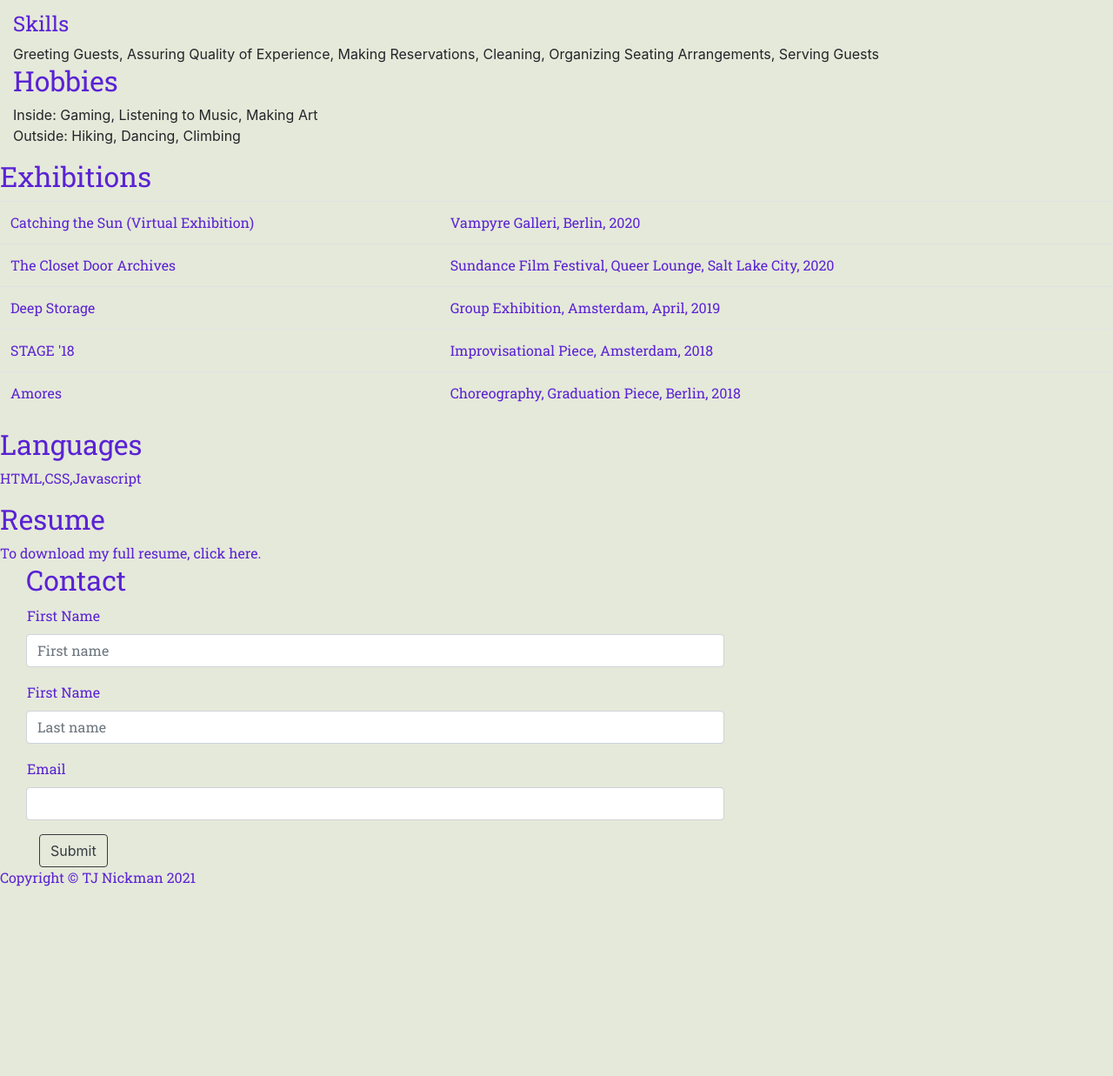
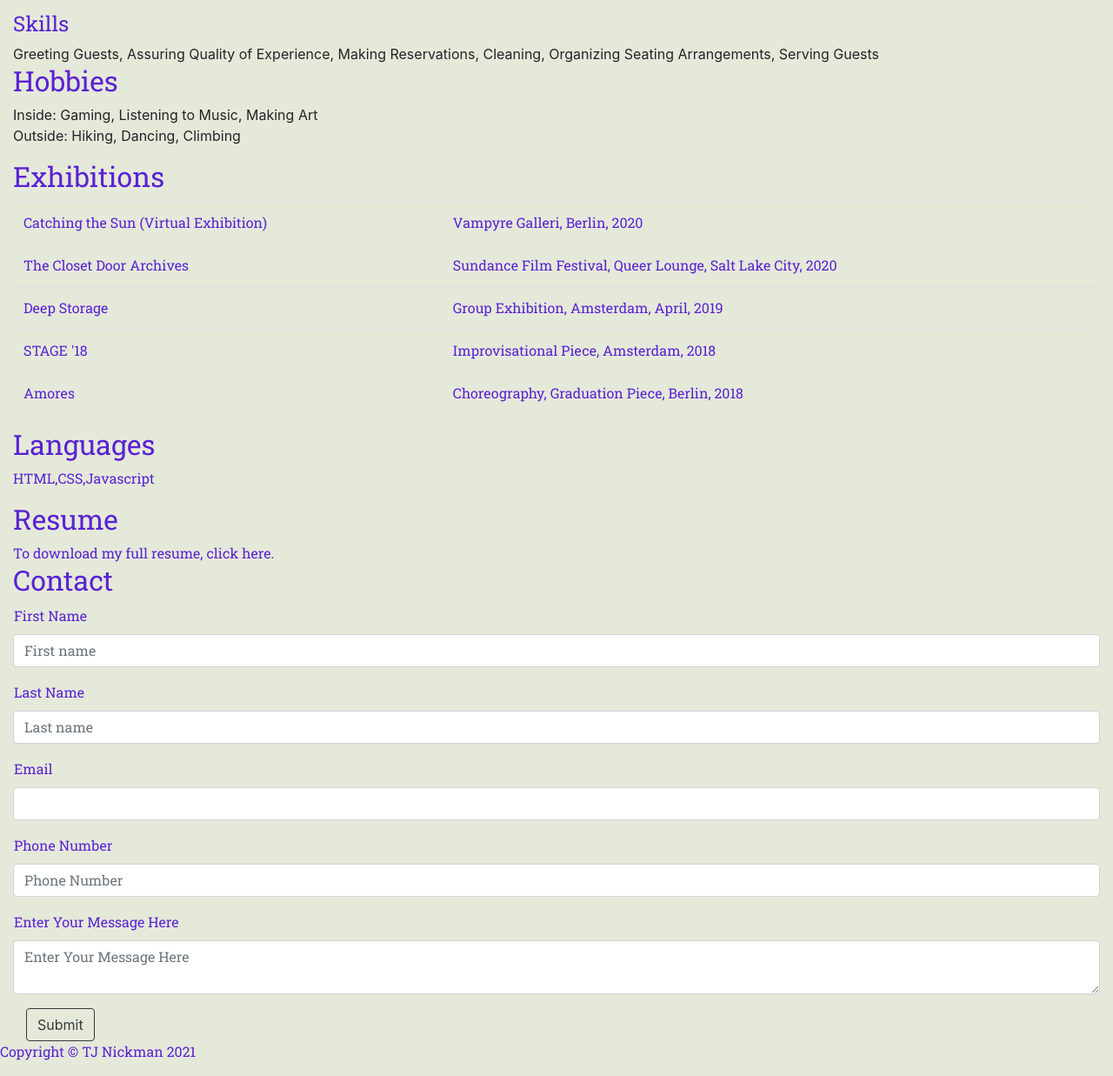
Before and after one commit to tuckernickman/tuckernickmansite-3.0, a PHP site: page /about.php in a window 1280 px wide. Shown: the part 305-1542 px from the top of the page at 87% size. Before the commit the page ends 1324 px from the top, so only its background shows below. Run offline with PHP 8.4, Linux system fonts and the light colour scheme; some libraries are stand-ins or nearby versions.

Commit message:
10.03.21.01

```diff
--- a/about.php
+++ b/about.php
@@ -65,7 +65,7 @@
         </p>
     </div>
 </section>
-
+        <div class="col">
             <table class="table">
             <h2 id="exhibitionsHeader">Exhibitions</h2>
             <tr>
@@ -92,40 +92,52 @@
 
         </div>
 
-        <div class="textParagraph">
+        <div class="col">
             <h2> Languages </h2>
             <p id="languages"></p>
         </div>
 
-        <div class="textParagraph">
+        <div class="col">
             <h2> Resume </h2>
             <a href="assets/pdf/Resume 2020.pdf" download> To download my full resume, click here.</a>
         </div>
 
         <div class="col">
-            <div id="alertBox" class="alert alert-danger alert-dismissable fade show d-none">
-                <button type="button" class="close" onclick="hideAlert();">&times;</button>
+            <div id="alertBox" class="required-input alert alert-danger alert-dismissable fade show d-none">
+                <button type="button" class="close" onclick="closeAlert();">&times;</button>
                 <strong>Stop!</strong> Please fill out all of the fields correctly.
             </div>
-            <div class="col">
+            <div>
                 <h2> Contact </h2>
             </div>
-            <form id="contactForm" class="col-lg-8" method="post" action="<?php echo htmlentities($_SERVER['PHP_SELF']);?>">
+
+            <form name="contactForm" method="post" action="<?php echo htmlentities($_SERVER['PHP_SELF']);?>" onsubmit="event.preventDefault(); validateForm();">
+
                 <div class="form-group">
                     <label for="fname">First Name</label>
-                    <input id="fname" type="text" name="fname" class="form-control" placeholder="First name" aria-describedby="First name">
+                    <input id="fname" type="text" name="fname" class="form-control"
+                    placeholder="First name" aria-describedby="First name">
                 </div>
                 <div class="form-group">
-                    <label for="lname">First Name</label>
-                    <input id="lname" type="text" name="lname" class="form-control" placeholder="Last name" aria-describedby="Last name">
+                    <label for="lname">Last Name</label>
+                    <input id="lname" type="text" name="lname" class="form-control"
+                    placeholder="Last name" aria-describedby="Last name">
                 </div>
-                <div>
-
-                </div>
-               <div class="form-group">
+                <div class="form-group">
                     <label for="inputEmail" class="form-label">Email</label>
                     <input id="inputEmail" type="email" name="email" class="form-control">
                </div>
+               <div class="form-group">
+                    <label for="phone">Phone Number</label>
+                    <input id="phone" type="text" name="phone" class="form-control"
+                    placeholder="Phone Number" aria-describedby="Phone Number">
+                </div>
+
+                <div class="form-group">
+                    <label for="txtReasonDetail">Enter Your Message Here</label>
+                    <textarea id="txtReasonDetail" type="text" name="txtReasonDetail" class="form-control"
+                    placeholder="Enter Your Message Here" aria-describedby="txtReasonDetail"></textarea>
+                </div>
                <div class="col-12">
                 <button type="submit" class="btn btn-outline-dark">Submit</button>
               </div>
@@ -141,16 +153,22 @@
 $result="";
 $fname = $lname = $email = "";
 if ($_SERVER['REQUEST_METHOD'] == "POST"){
-   $fname = cleanse_data($_POST['fname']);
-   $lname = cleanse_data($_POST['lname']);
-   $email = cleanse_data($_POST['email']);
+    $fname = cleanse_data($_POST['fname']);
+    $lname = cleanse_data($_POST['lname']);
+    $email = cleanse_data($_POST['email']);
+    $phone = cleanse_data($_POST['phone']);
+    $txtReasonDetail = cleanse_data($_POST['txtReasonDetail']);
 
     $targetEmail = "tucker.nickman@aol.com";
     $subject = "New Contact Entry from ".$fname." ".$lname;
-    $body = "New Contact Form Entry: <br>Name: ".$fname." ".$lname."<br>Email: ".$email;
+    $body = "<html><body>New Contact Form Entry: <br>Name: ".$fname." ".$lname."<br>Email: ".$email."<br>Phone: ".$phone."<br>Message: ".$txtReasonDetail."</html></body>";
+
+    $headers = "MIME-Version:1.0" . "\r\n";
+    $headers .= "Content-type: text/html; charset-iso-8859-1" . "\r\n";
 
     mail($targetEmail, $subject, $body);
 }
+
 function cleanse_data($data){
     return htmlspecialchars(stripslashes(trim($data)));
 }
--- a/section1.php
+++ b/section1.php
@@ -1,7 +1,7 @@
 <section>
     <h2>Portfolio</h2>
         <div class="section-content perspective">
-            <div class="row">
+            <div class="row col">
                 <div id="content" class="col-sm-4">
                     <a href="/2021.php" class="field-group-link project-link d-block p-visible">
                         <div class="project-img bg">
--- a/styles/portfolio.css
+++ b/styles/portfolio.css
@@ -5,10 +5,6 @@
     overflow-y:auto scroll;
     scrollbar-width: 5px;
     -ms-overflow-style:none;
-}
-
-div {
-    text-align:center;
 }
 
 .project-img {
```
Also changed, not shown: js/alert1.js (+21 -22 lines).
